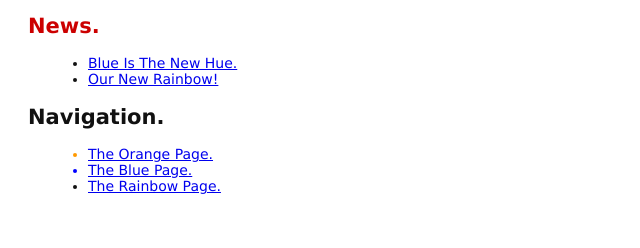
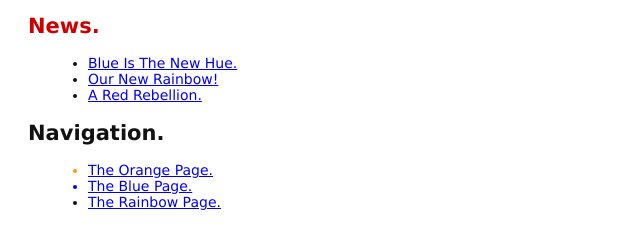
Before and after one commit to richardfieldsend/my-git-repo, a plain HTML site: page index.html in a window 1280 px wide. Shown: the part 118-366 px from the top of the page, without its empty margins (0-640 px from the left). Drawn offline with Linux system fonts and the light colour scheme.

Commit message:
Add a second news item to the index.html page.

```diff
--- a/index.html
+++ b/index.html
@@ -12,6 +12,7 @@
     <ul>
       <li><a href="news-1.html">Blue Is The New Hue.</a></li>
       <li><a href="rainbow.html">Our New Rainbow!</a></li>
+      <li><a href="news-2.html">A Red Rebellion.</a></li>
     </ul>
     <h2>Navigation.</h2>
     <ul>
```
